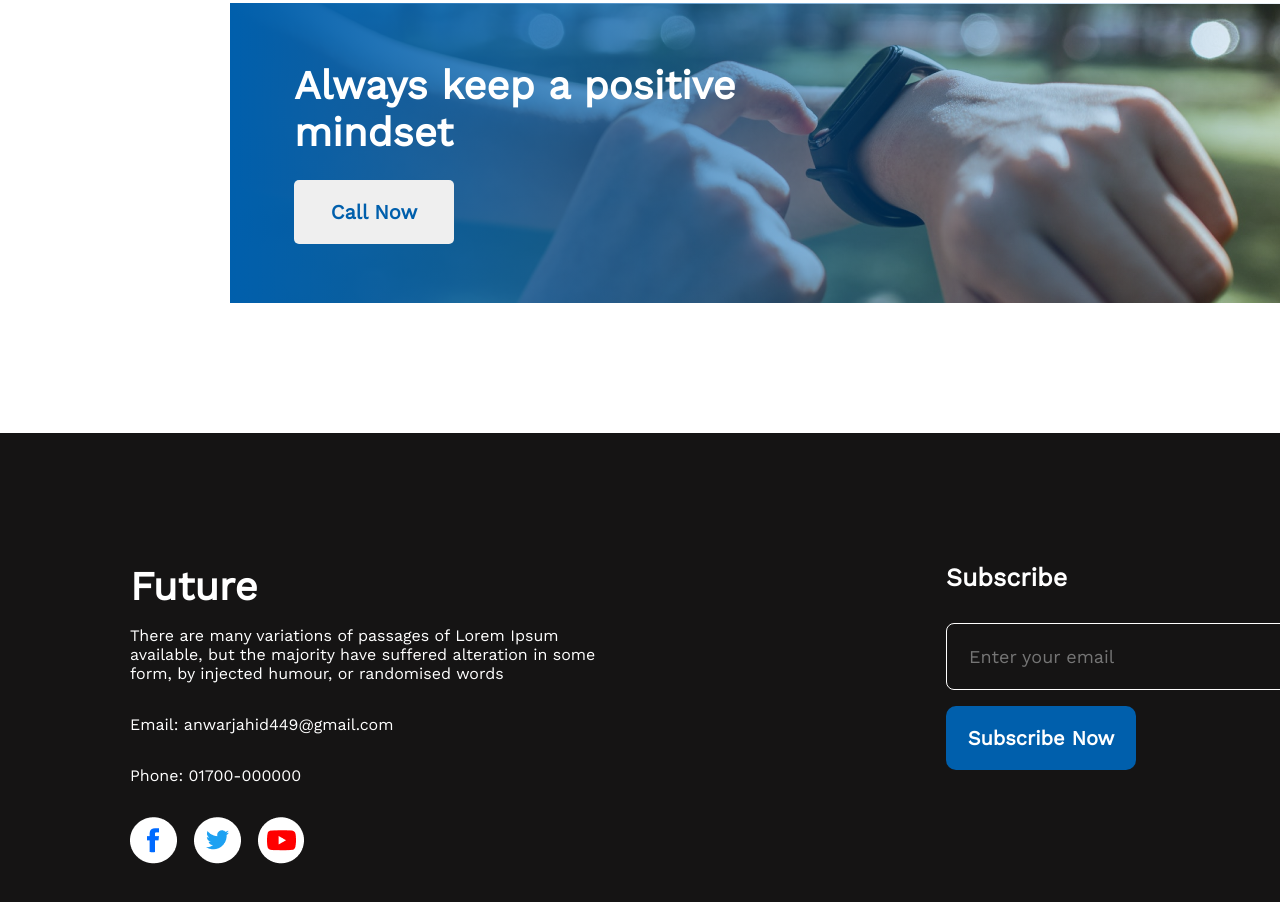
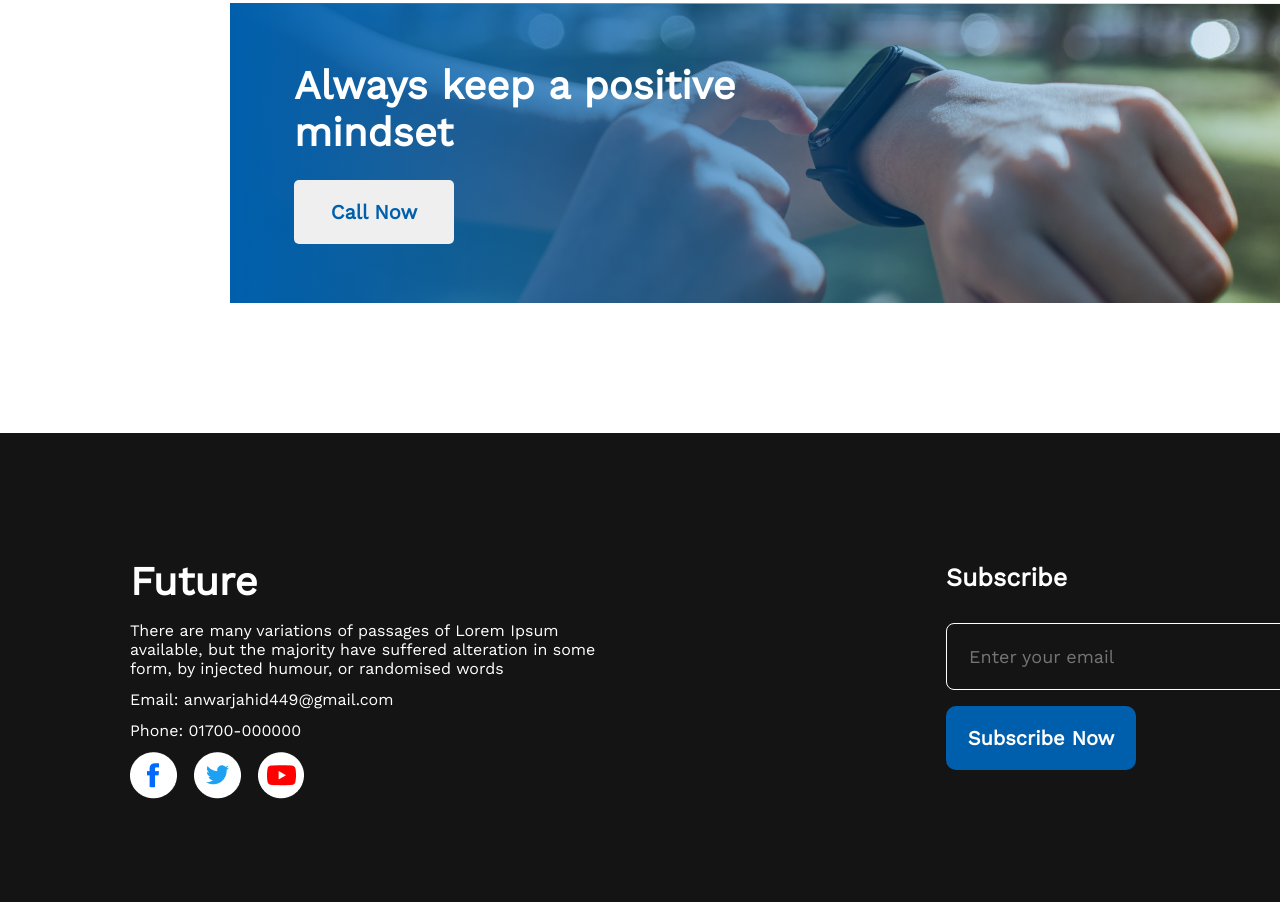
Before and after one commit to jahid95/new-year-me, a plain HTML site: page index.html in a window 1280 px wide. Shown: the part 2895-3797 px from the top of the page. Drawn offline with nearby package versions, Linux system fonts and the light colour scheme; a web font is replaced by a local one.

Commit message:
finished

```diff
--- a/css/style.css
+++ b/css/style.css
@@ -7,9 +7,6 @@
     padding: 0;
     font-family: 'Work Sans', sans-serif;
 }
-
-
-
 /* common css */
 .btn-primary {
     width: 160px;
@@ -171,11 +168,9 @@ main {
     color: #FFFFFF;
     cursor: pointer;
 }
-
 .fa-download {
     margin-right: 10px;
 }
-
 
 /* banner footer styles */
 .banner-footer-container {
@@ -185,7 +180,6 @@ main {
     margin-bottom: 130px;
     margin-top: 130px;
 }
-
 .banner-subtitle {
     width: 459px;
     font-weight: 700;
@@ -194,7 +188,6 @@ main {
     padding-top: 59px;
     padding-left: 64px;
 }
-
 .banner-footer-container .btn-primary {
     margin-left: 64px;
     margin-bottom: 59px;
@@ -210,34 +203,35 @@ main {
     background-color: #151414;
     gap: 331px;
 }
-
 .future {
     width: 485px;
     height: 317px;
-    margin-top: 71px;
+    margin-top: 66px;
     margin-left: 130px;
     margin-bottom: 16px;
     list-style: none;
 }
-
-.future .banner-subtitle{
+.future .banner-subtitle {
     padding-left: 0;
     margin-bottom: 16px;
 }
 
-.social-logos{
+.future .banner-description{
+    margin-bottom: 12px;
+}
+
+.social-logos {
     display: flex;
     justify-content: left;
     gap: 17px;
+    margin-top: 8px;
 }
-
 .subscribe {
     margin-top: 130px;
     margin-right: 230px;
     width: 325px;
     height: 204px;
 }
-
 .subscribe-title {
     font-weight: 600;
     font-size: 25px;
@@ -255,3 +249,4 @@ main {
     border-radius: 8px;
     background-color: #151414;
 }
+/* -------------end css--------------- */
```
Also changed, not shown: index.html (+6 -5 lines).
